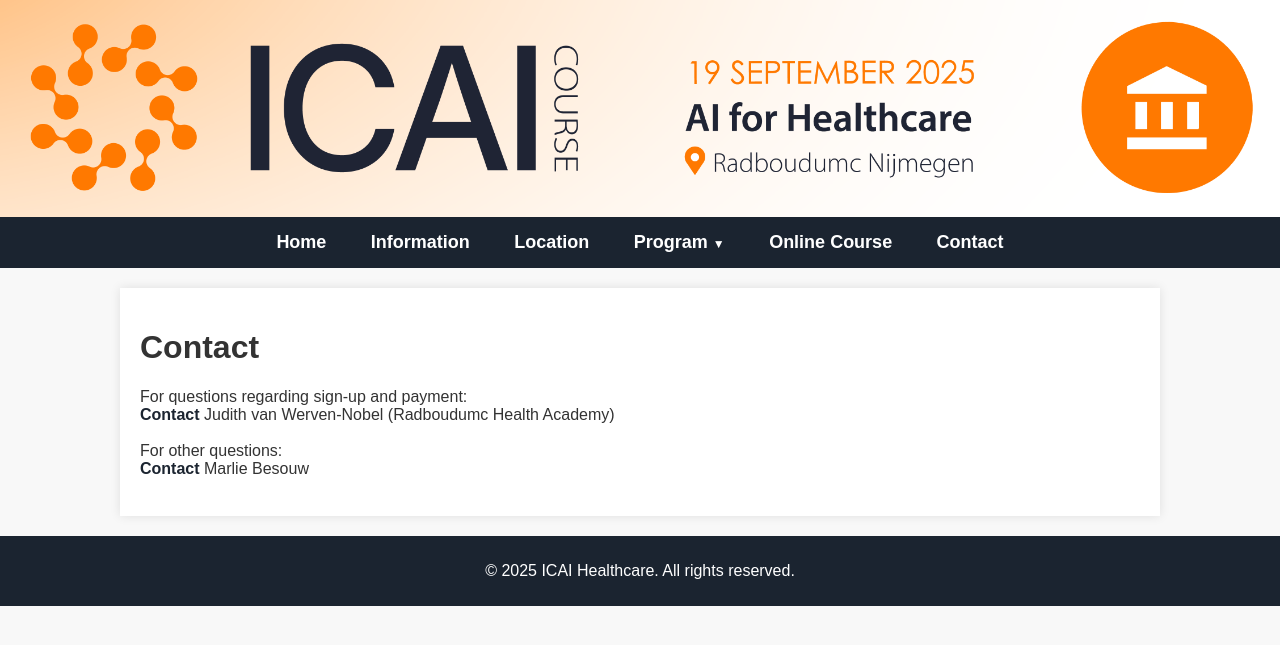
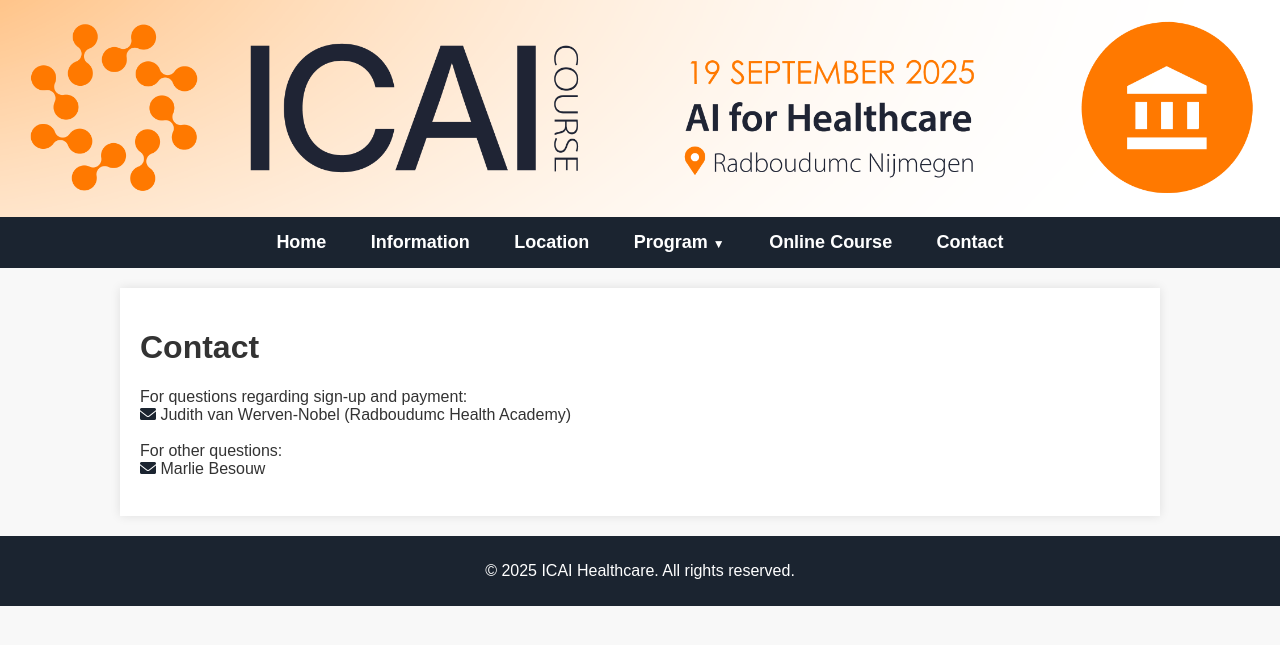
Before and after one commit to marliebesouw/marliebesouw.github.io, a Jekyll site: the page built from contact.md, in a window 1280 px wide. Shown: the top 645 px of the page. Built offline with Jekyll 4.4.1, drawn with Linux system fonts in a browser that asks for light colours.

Commit message:
added envelopes at contact page

```diff
--- a/_layouts/default.html
+++ b/_layouts/default.html
@@ -5,6 +5,7 @@
     <meta name="viewport" content="width=device-width, initial-scale=1.0">
     <title>{{ page.title }}</title>
     <link rel="stylesheet" href="{{ site.baseurl }}/assets/css/style.css">
+    <link rel="stylesheet" href="https://cdnjs.cloudflare.com/ajax/libs/font-awesome/6.0.0/css/all.min.css">
 </head>
 <body>
 
@@ -30,6 +31,7 @@
             </li>
             <li><a href="{{ site.baseurl }}/online-course">Online Course</a></li>
             <li><a href="{{ site.baseurl }}/contact">Contact</a></li>
+
         </ul>
     </nav>
 
--- a/contact.md
+++ b/contact.md
@@ -9,13 +9,13 @@
 
 For questions regarding sign-up and payment: <br>
     <a href="mailto:judith.vanwerven-nobel@radboudumc.nl" target="_blank">
-    Contact
+    <i class="fa-solid fa-envelope"></i>
     </a>
 Judith van Werven-Nobel (Radboudumc Health Academy) <br>
 <br>
 For other questions: <br>
     <a href="mailto:marlie.besouw@radboudumc.nl" target="_blank">
-    Contact
+    <i class="fa-solid fa-envelope"></i>
     </a>
 Marlie Besouw <br>
 
```
